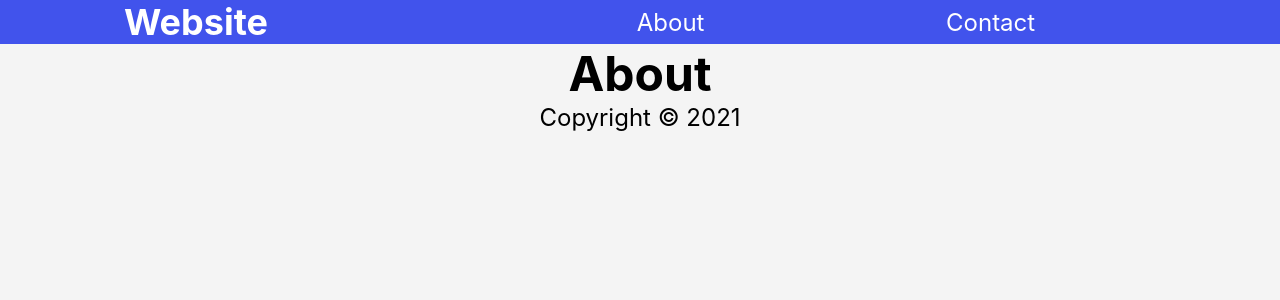
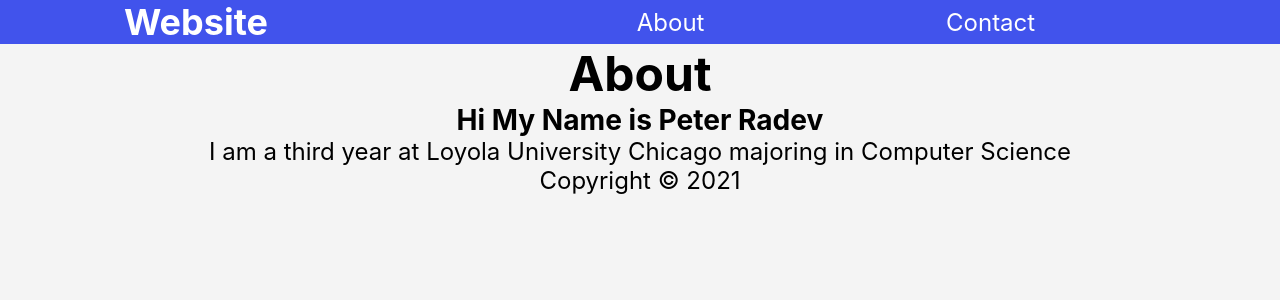
Before and after one commit to peterradev/portfolio, a React (Create React App) app: page /about in a window 1280 px wide. Shown: the top 300 px of the page. Built offline with nearby package versions, Linux system fonts and the light colour scheme.

Commit message:
Added Some information to About page

```diff
--- a/src/App.js
+++ b/src/App.js
@@ -35,7 +35,7 @@ function App() {
 
 const Home = () => (
   <div>
-    <h1>Home Page</h1>
+    <h1>Welcome</h1>
   </div>
 );
 
--- a/src/components/About.js
+++ b/src/components/About.js
@@ -4,6 +4,8 @@ const About = () => {
   return (
     <div>
       <h1>About</h1>
+      <h3>Hi My Name is Peter Radev</h3>
+      <p>I am a third year at Loyola University Chicago majoring in Computer Science</p>
     </div>
   )
 }
```
